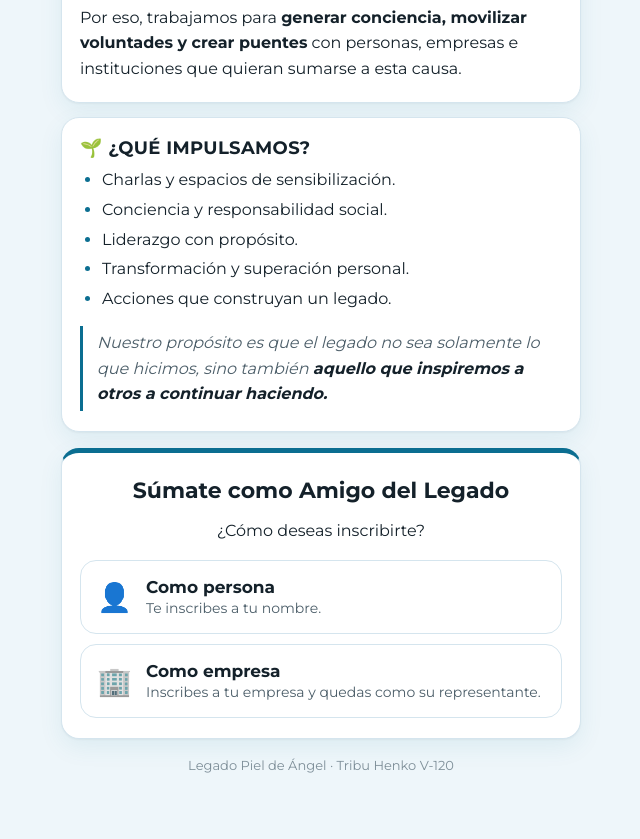
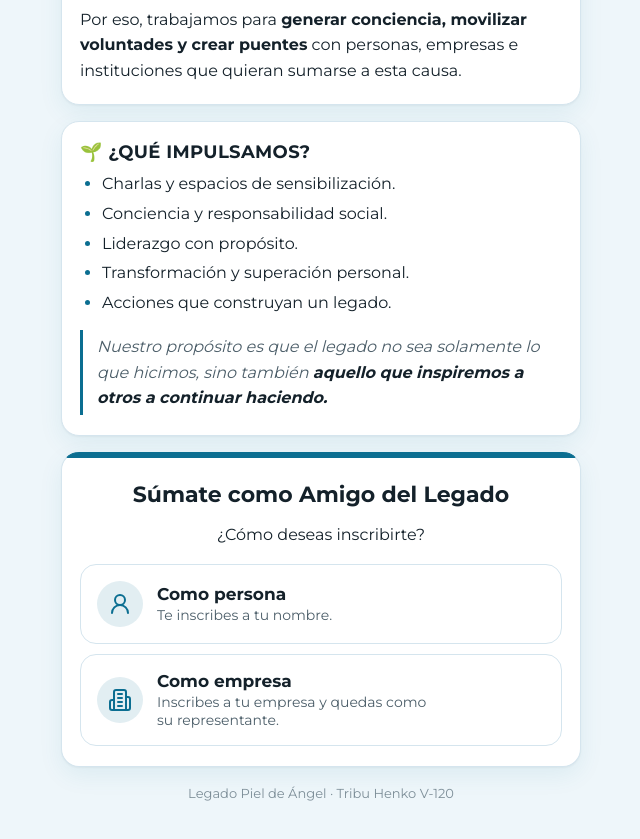
Before and after one commit to tribuhenko/tribuhenko.github.io, a plain HTML site: page legado/index.html in a window 1280 px wide. Shown: the part 971-1810 px from the top of the page, without its empty margins (319-959 px from the left). Before the commit the page ends 1784 px from the top, so only its background shows below. Drawn offline with Linux system fonts and the light colour scheme; no server answers.

Commit message:
Pulido de diseño: títulos parejos sin palabras sueltas, franja recta arriba, iconos dibujados y respuesta al tocar
Co-Authored-By: Claude Opus 5.5 <noreply@anthropic.com>
Claude-Session: https://claude.ai/code/session_01DjTEG5bCDCqmwYFBreoRn5

```diff
--- a/legado/index.html
+++ b/legado/index.html
@@ -70,7 +70,7 @@ select.campo{appearance:none;-webkit-appearance:none;background-image:linear-gra
 .opciones{display:flex;flex-direction:column;gap:10px;margin-top:16px}
 .opcion{display:flex;align-items:center;gap:14px;width:100%;text-align:left;border:1.5px solid var(--bd);border-radius:16px;padding:16px;background:var(--card);color:var(--tx);cursor:pointer;font:16px Montserrat,system-ui,sans-serif}
 .opcion:hover,.opcion:focus-visible{border-color:var(--ac);outline:none;background:color-mix(in srgb,var(--ac) 6%,var(--card))}
-.opcion .ico{font-size:28px;line-height:1;flex:none}.opcion strong{display:block;font-size:17px}.opcion small{display:block;color:var(--tx2);font-size:14px;margin-top:2px}
+.opcion .ico{flex:none;width:46px;height:46px;border-radius:50%;display:grid;place-items:center;color:var(--ac);background:color-mix(in srgb,var(--ac) 12%,var(--card))}.opcion strong{display:block;font-size:17px}.opcion small{display:block;color:var(--tx2);font-size:14px;margin-top:2px}
 .cuentab{background:color-mix(in srgb,var(--ac) 8%,var(--card));border-radius:12px;padding:12px 14px;font-size:15px;line-height:1.6;margin:0 0 6px;text-align:center}
 .volver{background:none;border:0;color:var(--tx2);font:600 14px Montserrat,system-ui,sans-serif;margin:14px auto 0;display:block;cursor:pointer;min-height:44px;padding:0 12px}
 /* v47: cada área con su descripción; Otro aporte con su cajita; el error debajo del campo */
@@ -93,8 +93,8 @@ main{transition:opacity .45s ease}
 .sr{position:absolute;width:1px;height:1px;overflow:hidden;clip:rect(0 0 0 0);white-space:nowrap}
 .portada{text-align:left;margin-top:10px}
 .lema{text-align:center;font-size:19px;line-height:1.5;margin:6px 6px 4px;text-wrap:balance}
-.portada .ir{margin:14px 0 4px}
-.bloque{background:var(--card);border:1px solid var(--bd);border-radius:18px;box-shadow:var(--sombra);padding:18px 18px 20px;margin-top:14px}
+.portada .ir{margin:16px 0 0}
+.bloque{background:var(--card);border:1px solid var(--bd);border-radius:18px;box-shadow:var(--sombra);padding:18px 18px 20px;margin-top:16px}
 .bloque h2{margin:0 0 8px;font-size:18px;line-height:1.35}
 .bloque p{margin:0;font-size:16px;line-height:1.6}.bloque p+p{margin-top:10px}
 .bloque h2{letter-spacing:.02em}
@@ -106,6 +106,17 @@ main{transition:opacity .45s ease}
 .cita strong{color:var(--tx)}
 .card h2.titulo{margin:0 0 4px;font-size:22px;line-height:1.3;text-align:center;text-wrap:balance}
 @media (prefers-color-scheme:dark){.b{color:#06202B}}   /* v47: texto oscuro sobre el azul claro (contraste) */
+/* v47c (pedido de Juan Luis): que todo se vea fluido y coherente. Títulos parejos, palabras enteras, franja recta arriba, respuesta al tocar */
+body{-webkit-hyphens:manual;hyphens:manual;word-break:normal;overflow-wrap:break-word}
+h1,h2,.preg,.lb,.opcion strong{text-wrap:balance}
+p,li,small,.ds{text-wrap:pretty}
+.card{border-top-width:1px;background:linear-gradient(var(--ac),var(--ac)) top/100% 5px no-repeat,var(--card);padding-top:28px}
+button,.b,.chip,.opcion,a{touch-action:manipulation;-webkit-tap-highlight-color:transparent}
+.b,.opcion,.chip{transition:transform .12s ease,opacity .12s ease,background-color .15s ease,border-color .15s ease}
+.b:active{transform:scale(.98);opacity:.9}
+.opcion:active,.chip:active{transform:scale(.99);background:color-mix(in srgb,var(--ac) 10%,var(--card))}
+@media (prefers-reduced-motion:reduce){.b,.opcion,.chip{transition:none}.b:active,.opcion:active,.chip:active{transform:none}}
+
 .card .c{text-align:center}
 </style>
 </head>
@@ -519,7 +530,8 @@ main{transition:opacity .45s ease}
       card.appendChild(el('p', { 'class': 'intro' }, id ? 'Gracias por querer sumarte 💙 ¿Cómo vas a apoyar esta actividad?' : 'Gracias por querer sumarte 💙 ¿Cómo deseas inscribirte?'));
     }
     var w = el('div', { 'class': 'opciones' });
-    [['persona', '👤', 'Como persona', 'Te inscribes a tu nombre.'], ['empresa', '🏢', 'Como empresa', 'Inscribes a tu empresa y quedas como su representante.']].forEach(function (o) {
+    // v47c: iconos dibujados en el azul del Legado (el emoji 👤 casi no se veía en modo oscuro)
+    [['persona', '<svg viewBox="0 0 24 24" width="24" height="24" fill="none" stroke="currentColor" stroke-width="2" stroke-linecap="round" stroke-linejoin="round"><circle cx="12" cy="8" r="5"/><path d="M20 21a8 8 0 0 0-16 0"/></svg>', 'Como persona', 'Te inscribes a tu nombre.'], ['empresa', '<svg viewBox="0 0 24 24" width="24" height="24" fill="none" stroke="currentColor" stroke-width="2" stroke-linecap="round" stroke-linejoin="round"><path d="M6 22V4a2 2 0 0 1 2-2h8a2 2 0 0 1 2 2v18Z"/><path d="M6 12H4a2 2 0 0 0-2 2v6a2 2 0 0 0 2 2h2"/><path d="M18 9h2a2 2 0 0 1 2 2v9a2 2 0 0 1-2 2h-2"/><path d="M10 6h4"/><path d="M10 10h4"/><path d="M10 14h4"/><path d="M10 18h4"/></svg>', 'Como empresa', 'Inscribes a tu empresa y quedas como su representante.']].forEach(function (o) {
       var b = el('button', { type: 'button', 'class': 'opcion' }, '<span class="ico" aria-hidden="true">' + o[1] + '</span><span><strong>' + o[2] + '</strong><small>' + o[3] + '</small></span>');
       b.onclick = function () { sinPortada(); if (TIPO && TIPO !== o[0]) pasarDatos(o[0]); TIPO = o[0]; if (o[0] === 'empresa') empresa1(); else datos(); };
       w.appendChild(b);
```
Also changed, not shown: respuesta/index.html (+11 -0 lines).
